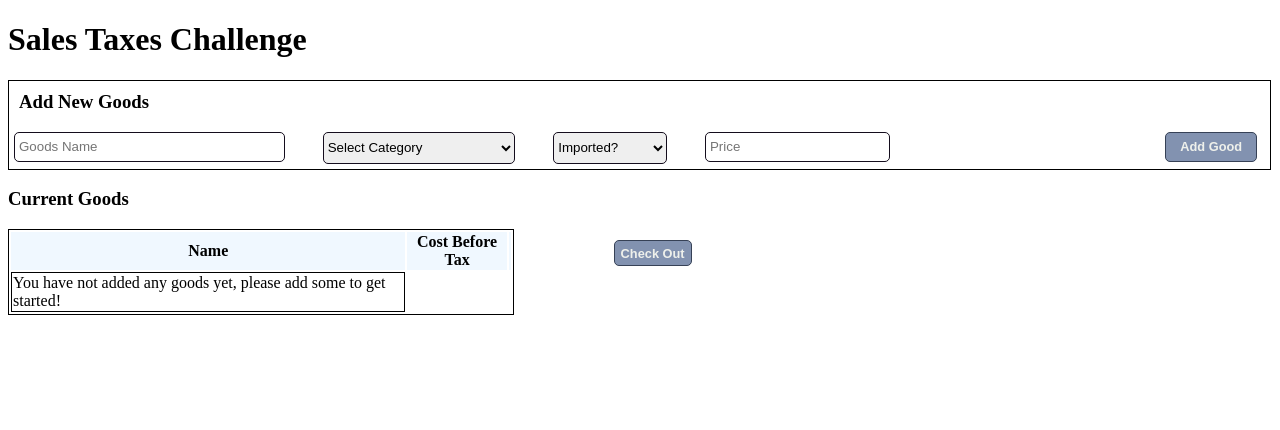
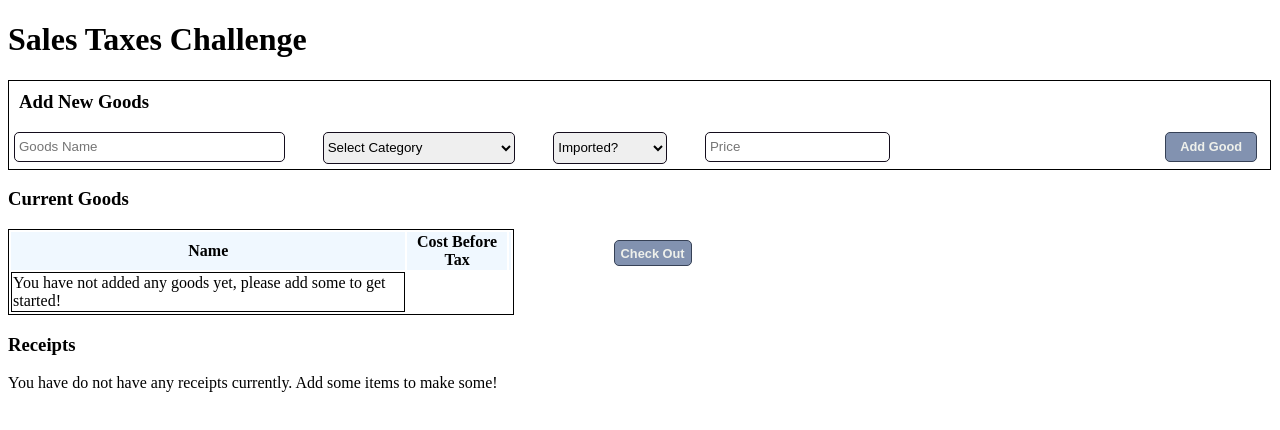
Before and after one commit to LeahWinters/SalesTaxesChallenge, a React (Vite) app: page / in a window 1280 px wide. Shown: the top 430 px of the page. Built offline with nearby package versions, Linux system fonts and the light colour scheme.

Commit message:
receiptsFeature - Implemented necessary functionality for receipt section, ex: calculating taxes correctly, displaying a receipt upon submit, and added minimal styling

```diff
--- a/src/App/App.tsx
+++ b/src/App/App.tsx
@@ -1,21 +1,57 @@
 import { useState, FC } from 'react';
 import Form from '../Form/Form';
-import AddedGoodsDataInterface from '../interfacesData';
+import { AddedGoodsDataInterface, IReceipts } from '../interfacesData';
 import CurrentGoods from '../CurrentGoods/CurrentGoods';
+import ReceiptsHolder from '../ReceiptsHolder/ReceiptsHolder';
 import './App.css';
 
-export const App: FC = () => {
+const App: FC = () => {
   const [currentGoods, setCurrentGoods] = useState(Array<AddedGoodsDataInterface>);
+  const [receiptsData, setReceiptsData] = useState(Array<IReceipts>);
 
   const addGoodsToGoodsData = ({name, category, isImported, price}: AddedGoodsDataInterface) => {
-    setCurrentGoods([...currentGoods, {name, category, isImported, price}]);
+    setCurrentGoods([...currentGoods, {name, category, isImported, price: Number(price)}]);
+  };
+
+  const clearCurrentGoods = () => {
+    setCurrentGoods([]);
   };
 
   const removeGoodFromCurrentGoods = (goodToBeRemoved: object) => {
     const updatedGoods = currentGoods.filter(good => {
-      return good != goodToBeRemoved;
+      return good !== goodToBeRemoved;
     });
     setCurrentGoods(updatedGoods);
+  };
+
+  const createReceiptData = (allGoods: AddedGoodsDataInterface[], taxTotal:number, salesTotal: number) => {
+    setReceiptsData([...receiptsData, {receiptItems: allGoods, salesTax: taxTotal, transactionTotal: salesTotal}]);
+  };
+
+  const calculateAndAddTaxes = () => {
+    let salesTotal = 0;
+    let taxTotal = 0;
+    const allGoods = currentGoods.map(good => {
+      const goodsTotal = good.price;
+      let newGoodsTotal = goodsTotal;
+
+      if (good.category === 'other') {
+        const itemSalesTax = Number((Math.ceil((goodsTotal*0.10)*20)/20).toFixed(2));
+        taxTotal += itemSalesTax;
+        newGoodsTotal += itemSalesTax;
+      };
+      if (good.isImported) {
+        const itemImportedTax = Number((Math.ceil((goodsTotal*0.05)*20)/20).toFixed(2));
+        taxTotal += itemImportedTax;
+        newGoodsTotal += itemImportedTax;
+      };
+
+      salesTotal += newGoodsTotal;
+      good.price = newGoodsTotal;
+      return good;
+    });
+
+    createReceiptData(allGoods, taxTotal, salesTotal);
   };
 
   return (
@@ -27,6 +63,11 @@ export const App: FC = () => {
       <CurrentGoods
         currentGoods={currentGoods}
         removeGoodFromCurrentGoods={removeGoodFromCurrentGoods}
+        calculateAndAddTaxes={calculateAndAddTaxes}
+        clearCurrentGoods={clearCurrentGoods}
+      />
+      <ReceiptsHolder
+        receiptsData={receiptsData}
       />
     </div>
   );
--- /dev/null
+++ b/src/Receipt/Receipt.css
@@ -0,0 +1,7 @@
+.receiptCard {
+  border: solid 1px black;
+  border-radius: 5px;
+  margin: 5px;
+  padding-left: 7px;
+  width: 11%;
+}
--- /dev/null
+++ b/src/Receipt/Receipt.tsx
@@ -0,0 +1,27 @@
+import { FC } from 'react';
+import { AddedGoodsDataInterface } from '../interfacesData';
+import './Receipt.css';
+
+interface IReceipts {
+  soldItems: Array<AddedGoodsDataInterface>;
+  salesTax: number;
+  total: number;
+}
+
+const Receipts: FC<IReceipts> = ({ soldItems, salesTax, total }) => {
+  const getItemsToDisplay = () => {
+    return soldItems.map(item => (
+      <p>{item.name}: ${item.price}</p>
+    ));
+  };
+
+  return (
+    <div className='receiptCard'>
+      {getItemsToDisplay()}
+      <p>Sales Tax: ${salesTax}</p>
+      <p>Total: ${total}</p>
+    </div>
+  );
+};
+
+export default Receipts;
--- /dev/null
+++ b/src/ReceiptsHolder/ReceiptsHolder.css
@@ -0,0 +1,7 @@
+.receiptsHolder {
+
+}
+
+.receiptsContainer {
+  display: flex;
+}
--- /dev/null
+++ b/src/ReceiptsHolder/ReceiptsHolder.tsx
@@ -0,0 +1,37 @@
+import { FC } from 'react';
+import { IReceipts } from '../interfacesData';
+import './ReceiptsHolder.css';
+import Receipt from '../Receipt/Receipt';
+
+interface IReceiptsHolder {
+  receiptsData: Array<IReceipts>;
+};
+
+const ReceiptsHolder: FC<IReceiptsHolder> = ({ receiptsData }) => {
+  const getReceiptsToDisplay = () => {
+    if (receiptsData.length > 0) {
+      return receiptsData.map(receipt => (
+        <Receipt
+          soldItems={receipt.receiptItems}
+          salesTax={receipt.salesTax}
+          total={receipt.transactionTotal}
+        />
+      ));
+    } else {
+      return (
+        <div>You have do not have any receipts currently. Add some items to make some!</div>
+      );
+    };
+  };
+
+  return (
+    <div className='receiptsHolder'>
+      <h3>Receipts</h3>
+      <div className='receiptsContainer'>
+        {getReceiptsToDisplay()}
+      </div>
+    </div>
+  );
+};
+
+export default ReceiptsHolder;
```
